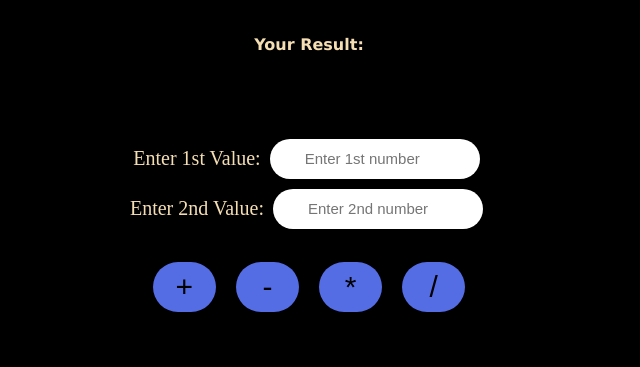
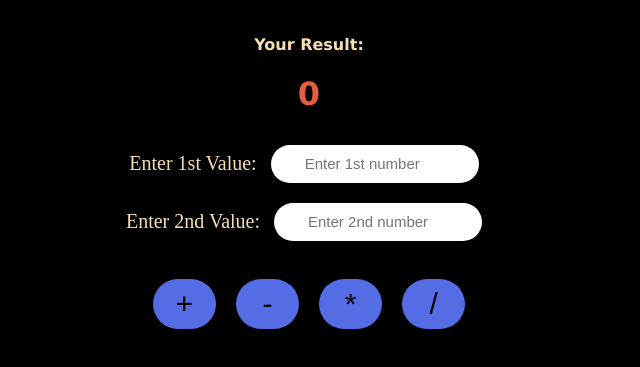
Before and after one commit to awais882s/simple-calculator, a plain HTML site: page index.html in a window 1280 px wide. Shown: the part 71-438 px from the top of the page, without its empty margins (331-971 px from the left). Drawn offline with Linux system fonts and the light colour scheme.

Commit message:
Update index.css

```diff
--- a/index.css
+++ b/index.css
@@ -25,14 +25,17 @@ body {
 .inpt{
   height: 30px;
   width: 200px;
-  padding: 5px;
-  margin: 5px;
+  padding:4px;
+  margin: 10px;
   text-indent: 30px;
   font-size: 15px;
   border-radius: 50px;
   outline: none;
   border-style: none;
   cursor: pointer;
+}
+.inpt:hover{
+  border: 2px solid red;
 }
 .values{
   color: wheat;
@@ -44,6 +47,14 @@ body {
   font-weight: bolder;
   color: wheat;
   font-family: Verdana, Geneva, Tahoma, sans-serif;
+}
+.rslt{
+  display: flex;
+  justify-content: center;
+  font-weight: bolder;
+  color: #e15f41;
+  font-family: Verdana, Geneva, Tahoma, sans-serif;
+
 }
 .btns{
   padding: 5px;
@@ -67,3 +78,8 @@ body {
   display: flex;
   justify-content: center;
 }
+.btns:hover{
+  background-color: #feca57;
+  color: #8e44ad;
+
+}
```
